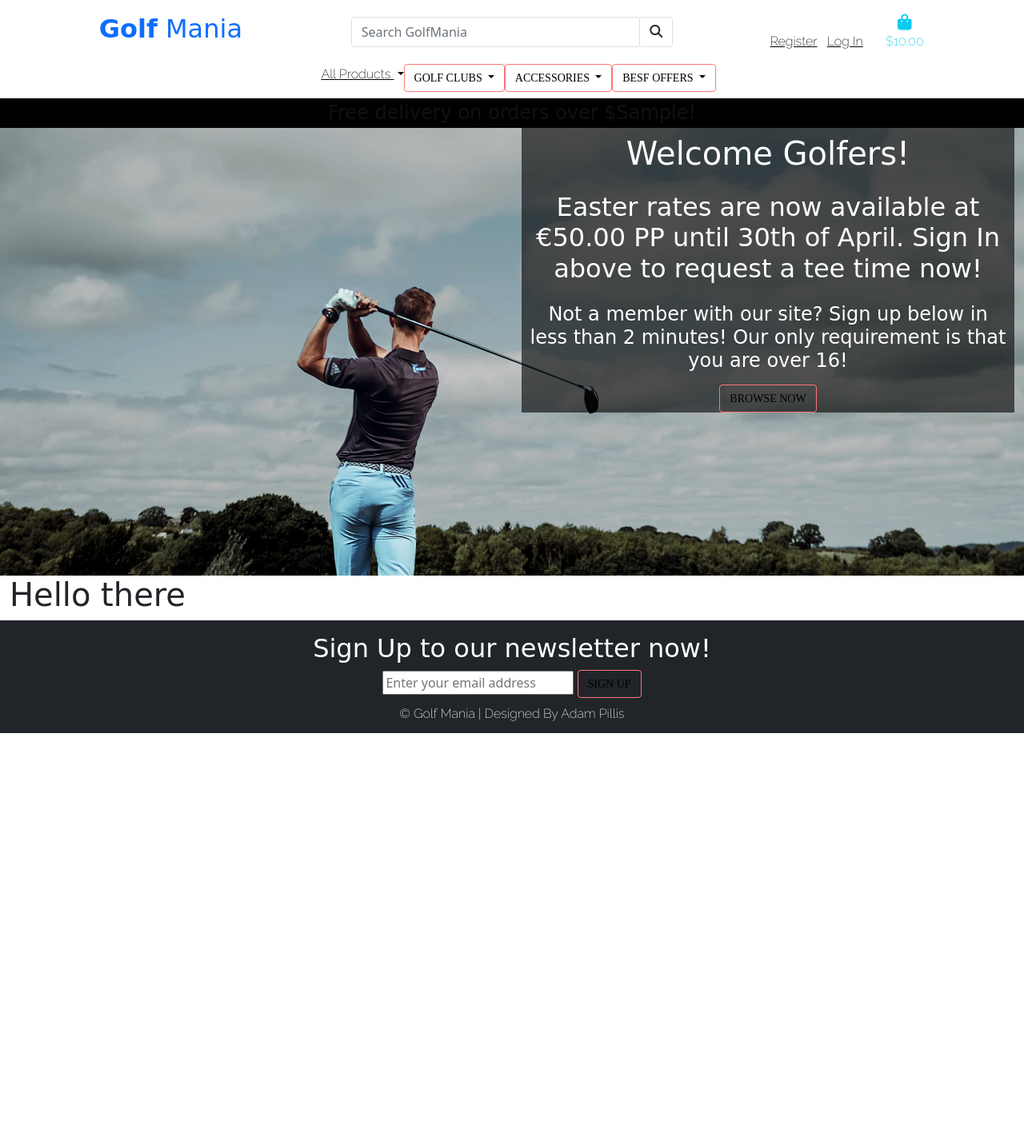
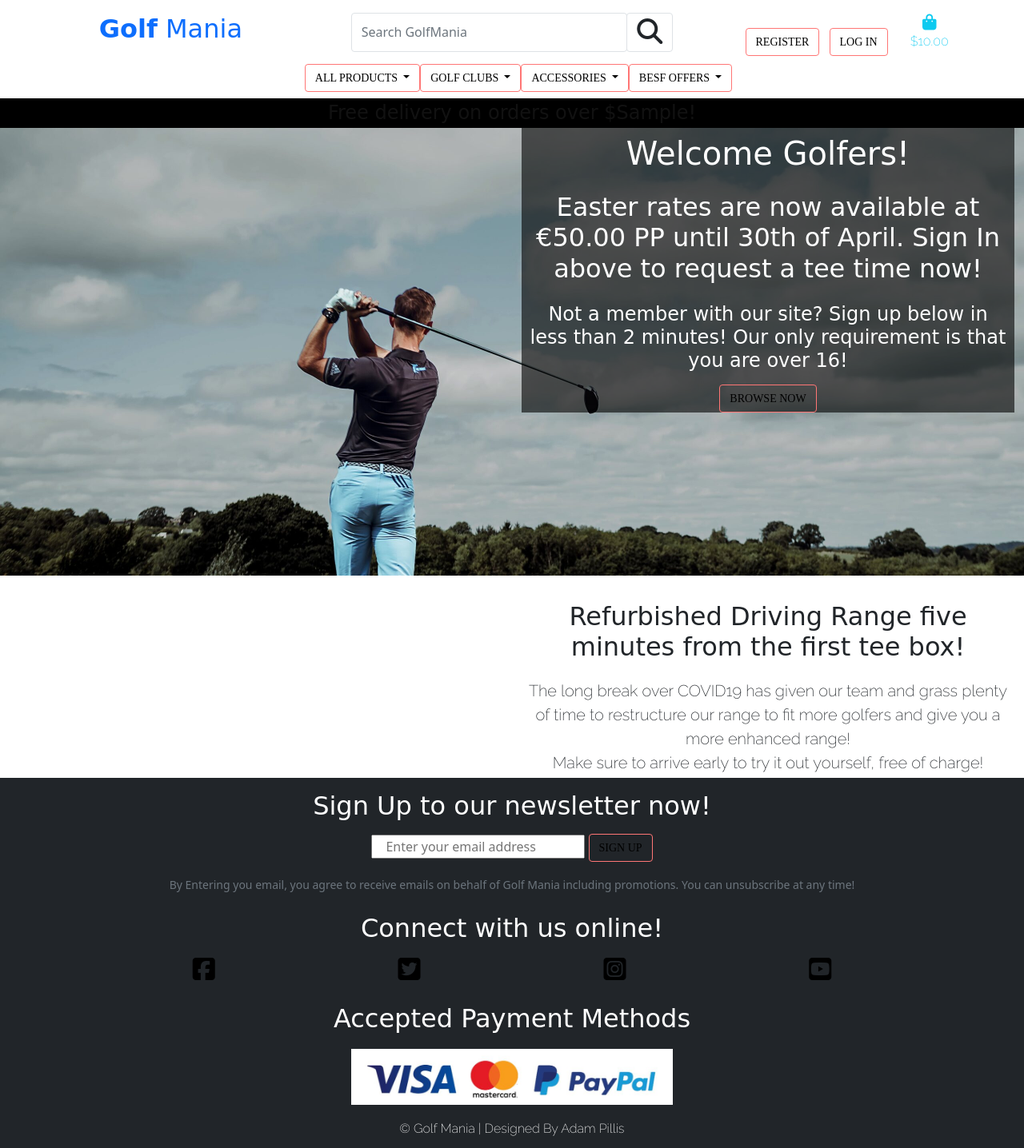
Before and after one commit to AdamPillis/GolfMania, a Django app: template home/templates/home/index.html in a window 1280 px wide. Shown: the whole page at 80% size. Before the commit the page ends 917 px from the top, so only its background shows below. Run offline with Django 3.2, Linux system fonts and the light colour scheme; the template is opened without the code that fills it: most values are stand-ins (such as "Sample title", 1, 10 or a date in 2020); some libraries are stand-ins or nearby versions; some web fonts are replaced.

Commit message:
Design footer section in base.html

```diff
--- a/home/templates/home/index.html
+++ b/home/templates/home/index.html
@@ -26,12 +26,26 @@
         </div>
     </div>
 </div>
-<div class="container-fluid">
-    <div class="row">
-        <div class="col-12">
-            <h1>Hello there</h1>
+<section class="showcase mx-auto">
+    <div class="container-fluid p-0">
+        <!-- Driving Range -->
+        <div class="row g-0">
+            <div class="col-lg-6 order-lg-1">
+                <div class="showcase-img"></div>
+            </div>
+            <div class="col-lg-6 order-lg-2 my-auto showcase-text">
+                <h2 class="text-center p-2 mt-4 mx-3">
+                    Refurbished Driving Range five minutes from the first tee box!
+                </h2>
+                <p class="lead mb-0 mx-3 p-1 text-center">
+                    The long break over COVID19 has given our team and grass plenty of time
+                    to restructure our range to fit more golfers and give you a more enhanced range!
+                    <br>
+                    Make sure to arrive early to try it out yourself, free of charge!
+                </p>
+            </div>
         </div>
     </div>
-</div>
+</section>
 
 {% endblock %}
--- a/static/css/base.css
+++ b/static/css/base.css
@@ -20,6 +20,12 @@
 a:hover {
   color: #46AB21;
 }
+
+header {
+  position: relative;
+  z-index: 1000;
+  background-color: rgba(0, 0, 0, 0.6);
+  }
 
 /* setting general button design */
 /* design idea from 'Animated CSS Buttons'  */
@@ -87,9 +93,39 @@
   width: 100%;
   overflow: hidden;
   position: relative;
-  z-index: 10;
+  z-index: 1000;
 }
 
 .landing-image .container-fluid .text-center {
   background-color: rgba(0, 0, 0, 0.6);
 }
+
+/* footer section in base.html */
+footer .container-fluid {
+  position: relative;
+  z-index: 1000;
+}
+
+.display {
+  display: flex;
+  justify-content: space-evenly;
+}
+
+i {
+  font-size: 2rem;
+}
+
+.payment-img {
+  height: 70px;
+  margin: 10px auto;
+}
+
+.payment-img .img {
+  background: url('/media/payment-image.JPG') no-repeat center center;
+  background-size: cover;
+  height: 100%;
+  width: 100%;
+  overflow: hidden;
+  position: relative;
+  z-index: 1000;
+}
--- a/templates/base.html
+++ b/templates/base.html
@@ -78,10 +78,10 @@
                         </li>
                     {% else %}
                         <li class="list-inline-item">
-                            <a href="{% url 'account_signup' %}" class="py-3">Register</a>
+                            <a href="{% url 'account_signup' %}" class="btn btn1">Register</a>
                         </li>
                         <li class="list-inline-item">
-                            <a href="{% url 'account_login' %}" class="py-3">Log In</a>
+                            <a href="{% url 'account_login' %}" class="btn btn1">Log In</a>
                         </li>
                     {% endif %}
                     <li class="list-inline-item">
@@ -149,37 +149,49 @@
         <h2 class="text-white text-center">Sign Up to our newsletter now!</h2>
         <div class="container-fluid">
             <div class="row">
-                <div class="col-12 text-center mx-sm-auto">
-                    <input class="input-text required" type="email" id="" name="" placeholder="Enter your email address">
-                    <button class="btn btn1" type="submit">Sign Up</button>
+                <div class="col-12 text-center my-2 mx-sm-auto">
+                    <input class="input-text my-auto px-3 required" type="email" id="" name="" placeholder="Enter your email address">
+                    <button class="btn btn1 my-auto" type="submit">Sign Up</button>
+                </div>
+                <div class="col-12 text-center p-2">
+                    <small class="text-muted">
+                        By Entering you email, you agree to receive emails on behalf of Golf Mania
+                        including promotions. You can unsubscribe at any time!
+                    </small>
                 </div>
             </div>
-        </div>
-                <!-- <div class="col-lg-12 display text-center mb-2 text-white">
-                    <a class="footer-link" href="https://www.facebook.com" target="_blank" rel="noopener"
+            <h2 class="text-white text-center mt-3">Connect with us online!</h2>
+            <div class="row">
+                <div class="col-lg-12 display text-center my-2 text-white">
+                    <a href="https://www.facebook.com" target="_blank" rel="noopener"
                         aria-label="visit our Facebook page (opens in a new tab)">
                             <i class="fab fa-facebook-square"></i>
                     </a>
 
-                    <a class="footer-link" href="https://twitter.com" target="_blank" rel="noopener"
+                    <a href="https://twitter.com" target="_blank" rel="noopener"
                         aria-label="visit our Twitter page (opens in a new tab)">
                             <i class="fab fa-twitter-square"></i>
                     </a>
 
-                    <a class="footer-link" href="https://www.instagram.com" target="_blank" rel="noopener"
+                    <a href="https://www.instagram.com" target="_blank" rel="noopener"
                         aria-label="visit our Instagram page (opens in a new tab)">
                             <i class="fab fa-instagram-square"></i>
                     </a>
 
-                    <a class="footer-link" href="https://www.youtube.com" target="_blank" rel="noopener"
+                    <a href="https://www.youtube.com" target="_blank" rel="noopener"
                         aria-label="visit our Youtube channel (opens in a new tab)">
                             <i class="fab fa-youtube-square"></i>
                     </a>
 
-                </div> -->
+                </div>
             </div>
+            <h2 class="text-white text-center mt-3">Accepted Payment Methods</h2>
+            <div class="row">
+            <div class="col-xs-12 col-sm-6 col-md-4 payment-img">
+                <div class="img"></div>
+            </div>
+        </div>
             <p class="m-0 text-capitalize text-center text-white py-2">&copy; Golf Mania | Designed by Adam Pillis</p>
-        </div>
     </footer>
 
     {% block postloadjs %}
--- a/templates/includes/main-nav.html
+++ b/templates/includes/main-nav.html
@@ -1,7 +1,7 @@
 <div class="collapse navbar-collapse" id="navbarContent">
     <ul class="navbar-nav nav w-auto mx-auto">
         <div class="dropdown nav-item">
-            <a class="dropdown-toggle" href="#" role="button" id="dropdownMenuLink" data-bs-toggle="dropdown" aria-expanded="false">
+            <a class="btn dropdown-toggle" href="#" role="button" id="dropdownMenuLink" data-bs-toggle="dropdown" aria-expanded="false">
               All Products
             </a>
 
```
Also changed, not shown: media/payment-image.JPG (added).
